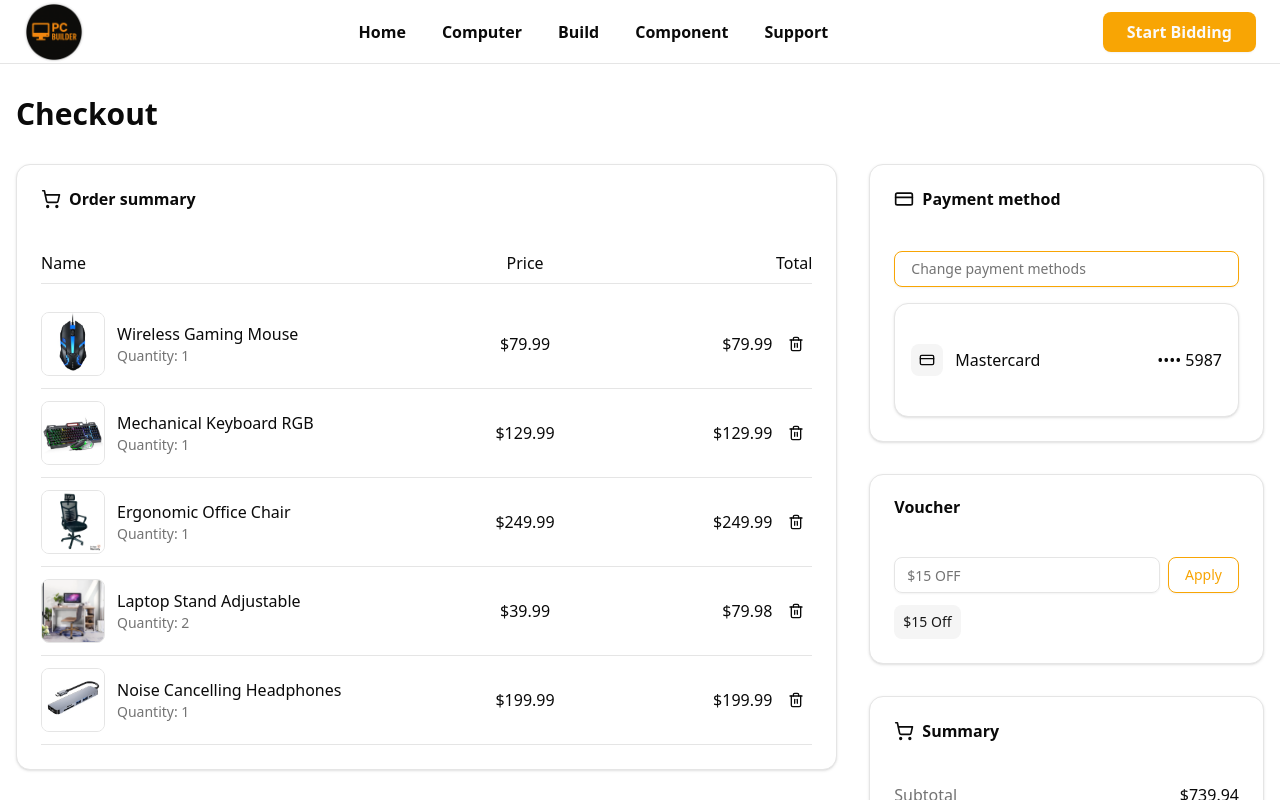
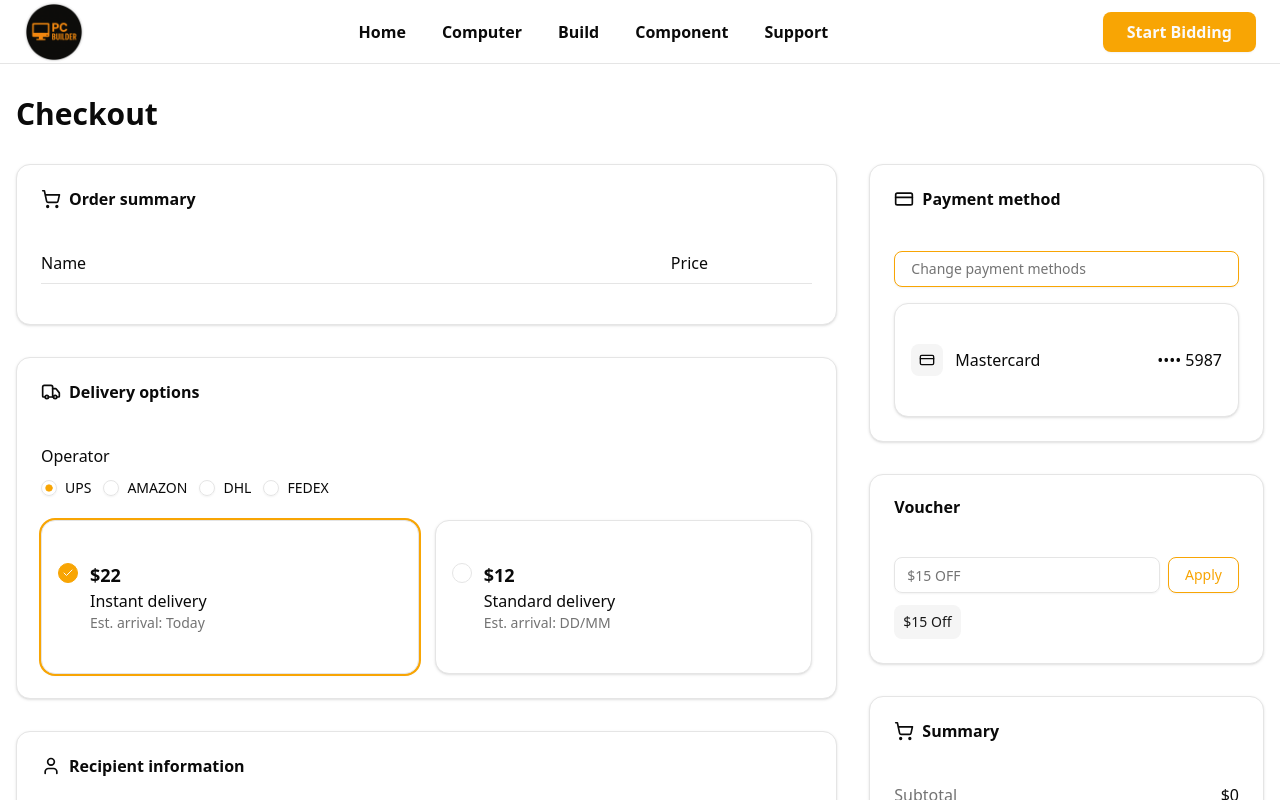
Before and after one commit to alphasspase/custom-pc-builder, a Next.js app: page /checkout in a window 1280 px wide. Shown: the top 800 px of the page. Built offline with nearby package versions, Linux system fonts and the light colour scheme.

Commit message:
fix issues of checkout

```diff
--- a/src/app/checkout/_components/Checkout.tsx
+++ b/src/app/checkout/_components/Checkout.tsx
@@ -12,61 +12,65 @@ import { RadioGroup, RadioGroupItem } from '@/components/ui/radio-group';
 import { Separator } from '@/components/ui/separator';
 import { Checkbox } from '@/components/ui/checkbox';
 import { Badge } from '@/components/ui/badge';
-import { Product } from '../type';
 import { ProductCard } from './ProductCard';
 import { DeliveryOptionCard } from './DeliveryOptionCard';
+import { usePCBuilder } from '@/hooks/usePCBuilder';
+import Link from 'next/link';
+import { URLS } from '@/utils/urls';
 
 export default function Checkout() {
-  const [products, setProducts] = useState<Product[]>([
-    {
-      id: '1',
-      name: 'Wireless Gaming Mouse',
-      price: 79.99,
-      quantity: 1,
-      image: '/peripherals/mouse.jpg',
-    },
-    {
-      id: '2',
-      name: 'Mechanical Keyboard RGB',
-      price: 129.99,
-      quantity: 1,
-      image: '/peripherals/keyboard.jpg',
-    },
-    {
-      id: '3',
-      name: 'Ergonomic Office Chair',
-      price: 249.99,
-      quantity: 1,
-      image: '/chairs/chair.jpg',
-    },
-    {
-      id: '4',
-      name: 'Laptop Stand Adjustable',
-      price: 39.99,
-      quantity: 2,
-      image: '/desk/desk1.webp',
-    },
-    {
-      id: '5',
-      name: 'Noise Cancelling Headphones',
-      price: 199.99,
-      quantity: 1,
-      image: '/peripherals/usb.jpg',
-    },
-  ]);
+  // const [products, setProducts] = useState<Product[]>([
+  //   {
+  //     id: '1',
+  //     name: 'Wireless Gaming Mouse',
+  //     price: 79.99,
+  //     quantity: 1,
+  //     image: '/peripherals/mouse.jpg',
+  //   },
+  //   {
+  //     id: '2',
+  //     name: 'Mechanical Keyboard RGB',
+  //     price: 129.99,
+  //     quantity: 1,
+  //     image: '/peripherals/keyboard.jpg',
+  //   },
+  //   {
+  //     id: '3',
+  //     name: 'Ergonomic Office Chair',
+  //     price: 249.99,
+  //     quantity: 1,
+  //     image: '/chairs/chair.jpg',
+  //   },
+  //   {
+  //     id: '4',
+  //     name: 'Laptop Stand Adjustable',
+  //     price: 39.99,
+  //     quantity: 2,
+  //     image: '/desk/desk1.webp',
+  //   },
+  //   {
+  //     id: '5',
+  //     name: 'Noise Cancelling Headphones',
+  //     price: 199.99,
+  //     quantity: 1,
+  //     image: '/peripherals/usb.jpg',
+  //   },
+  // ]);
+  const { selectedProducts, total, removeProduct } = usePCBuilder();
+
   const [deliveryMethod, setDeliveryMethod] = useState('ups');
   const [deliverySpeed, setDeliverySpeed] = useState('express');
 
-  const subtotal = products.reduce(
-    (acc, product) => acc + product.price * product.quantity,
-    0,
-  );
+  // const subtotal = products.reduce(
+  //   (acc, product) => acc + product.price * product.quantity,
+  //   0,
+  // );
   const discount = 15;
   const deliveryFee = deliverySpeed === 'express' ? 22 : 12;
-  const total = subtotal - discount + deliveryFee;
+  const grandTotal = total - discount + deliveryFee;
 
-  const removeProduct = (id: string) =>
-    setProducts(products.filter((product) => product.id !== id));
+  // const removeProduct = (id: string) =>
+  //   setProducts(products.filter((product) => product.id !== id));
 
   return (
     <div className="container mx-auto max-w-7xl px-4 py-8">
@@ -83,17 +87,16 @@ export default function Checkout() {
               </div>
             </CardHeader>
             <CardContent>
-              <div className="mb-2 grid grid-cols-4 gap-4 text-sm font-medium md:text-base">
-                <div className="col-span-2">Name</div>
-                <div className="text-center">Price</div>
-                <div className="text-right">Total</div>
+              <div className="mb-2 grid grid-cols-10 gap-4 text-sm font-medium md:text-base">
+                <div className="col-span-8">Name</div>
+                <div>Price</div>
               </div>
               <Separator className="mb-4" />
-              {products.map((product) => (
+              {selectedProducts.map((product) => (
                 <ProductCard
                   key={product.id}
                   product={product}
-                  onRemove={removeProduct}
+                  onRemove={() => removeProduct(product.id)}
                 />
               ))}
             </CardContent>
@@ -265,7 +268,7 @@ export default function Checkout() {
             <CardContent className="space-y-4">
               <div className="flex justify-between">
                 <span className="text-muted-foreground">Subtotal</span>
-                <span className="font-medium">${subtotal}</span>
+                <span className="font-medium">${total}</span>
               </div>
               <div className="flex justify-between">
                 <span className="text-muted-foreground">Discount</span>
@@ -278,12 +281,13 @@ export default function Checkout() {
               <Separator />
               <div className="flex justify-between">
                 <span className="font-medium">Total</span>
-                <span className="text-xl font-bold">${total}</span>
+                <span className="text-xl font-bold">${grandTotal}</span>
               </div>
-
-              <Button className="mt-4 w-full" size="lg">
-                Proceed to payment
-              </Button>
+              <Link href={URLS.paymentInformation}>
+                <Button className="mt-4 w-full" size="lg">
+                  Proceed to payment
+                </Button>
+              </Link>
             </CardContent>
           </Card>
         </div>
--- a/src/app/checkout/_components/ProductCard.tsx
+++ b/src/app/checkout/_components/ProductCard.tsx
@@ -1,7 +1,7 @@
 import { Button } from '@/components/ui/button';
-import { Product } from '../type';
 import Image from 'next/image';
 import { Trash2 } from 'lucide-react';
+import { Product } from '@/lib/api/services/pc_configuration/type';
 // Product Card Component
 export const ProductCard = ({
   product,
@@ -10,7 +10,7 @@ export const ProductCard = ({
   product: Product;
   onRemove: (id: string) => void;
 }) => (
-  <div className="grid grid-cols-4 items-center gap-4 border-b py-3">
+  <div className="grid grid-cols-3 items-center gap-4 border-b py-3">
     <div className="col-span-2 flex items-center gap-3">
       <div className="relative h-16 w-16 overflow-hidden rounded-md border">
         <Image
@@ -22,14 +22,11 @@ export const ProductCard = ({
       </div>
       <div>
         <p className="font-medium">{product.name}</p>
-        <p className="text-muted-foreground text-sm">
-          Quantity: {product.quantity}
-        </p>
       </div>
     </div>
-    <div className="text-center">${product.price}</div>
+    {/* <div className="text-center">${product.price}</div> */}
     <div className="flex items-center justify-end">
-      <span className="font-medium">${product.price * product.quantity}</span>
+      <span className="font-medium">${product.price}</span>
       <Button
         variant="ghost"
         size="icon"
--- a/src/app/component/_components/WorkspaceConfigurator.tsx
+++ b/src/app/component/_components/WorkspaceConfigurator.tsx
@@ -1,6 +1,4 @@
 'use client';
-
-import { useState } from 'react';
 import { motion } from 'framer-motion';
 import { ArrowRight } from 'lucide-react';
 import { Button } from '@/components/ui/button';
@@ -9,57 +7,18 @@ import Link from 'next/link';
 import { URLS } from '@/utils/urls';
 import { SupportModal } from './support-modal';
 import { QrCodeModal } from './qr-code-modal';
-
-interface ProductOption {
-  id: string;
-  title: string;
-  price: number;
-  image: string;
-  popular?: boolean;
-  discount?: number;
-  rating?: number;
-  category: string;
-}
+import { usePCBuilder } from '@/hooks/usePCBuilder';
 
 export default function WorkspaceConfigurator() {
-  const [selectedProducts] = useState<Record<string, ProductOption>>({
-    desk: {
-      id: 'premium-standing-desk',
-      title: 'Premium Standing Desk',
-      price: 599,
-      image: '/placeholder.svg?height=400&width=600',
-      popular: true,
-      category: 'desk',
-    },
-    chair: {
-      id: 'ergonomic-chair',
-      title: 'Ergonomic Chair',
-      price: 399,
-      image: '/placeholder.svg?height=400&width=600',
-      category: 'chair',
-    },
-    keyboard: {
-      id: 'mechanical-keyboard',
-      title: 'Mechanical Keyboard',
-      price: 149,
-      image: '/placeholder.svg?height=400&width=600',
-      category: 'accessory',
-    },
-    mouse: {
-      id: 'gaming-mouse',
-      title: 'Gaming Mouse',
-      price: 79,
-      image: '/placeholder.svg?height=400&width=600',
-      category: 'accessory',
-    },
-  });
+  const { selectedProducts, total } = usePCBuilder();
 
-  const calculateTotal = () => {
-    return Object.values(selectedProducts).reduce(
-      (sum, product) => sum + product.price,
-      0,
-    );
-  };
+  console.log('selectedProducts =>', selectedProducts);
+  // const calculateTotal = () => {
+  //   return Object.values(selectedProducts).reduce(
+  //     (sum, product) => sum + product.price,
+  //     0,
+  //   );
+  // };
 
   return (
     <div className="sticky top-20 lg:col-span-1">
@@ -73,7 +32,7 @@ export default function WorkspaceConfigurator() {
         <div className="space-y-4">
           {Object.entries(selectedProducts).map(([key, product]) => (
             <div key={key} className="flex items-center justify-between">
-              <span className="font-medium">{product.title}</span>
+              <span className="font-medium">{product.name}</span>
               <span className="font-bold">${product.price}</span>
             </div>
           ))}
@@ -82,7 +41,7 @@ export default function WorkspaceConfigurator() {
 
           <div className="flex items-center justify-between text-lg">
             <span className="font-bold">Total</span>
-            <span className="font-bold">${calculateTotal()}</span>
+            <span className="font-bold">${total}</span>
           </div>
         </div>
 
```
